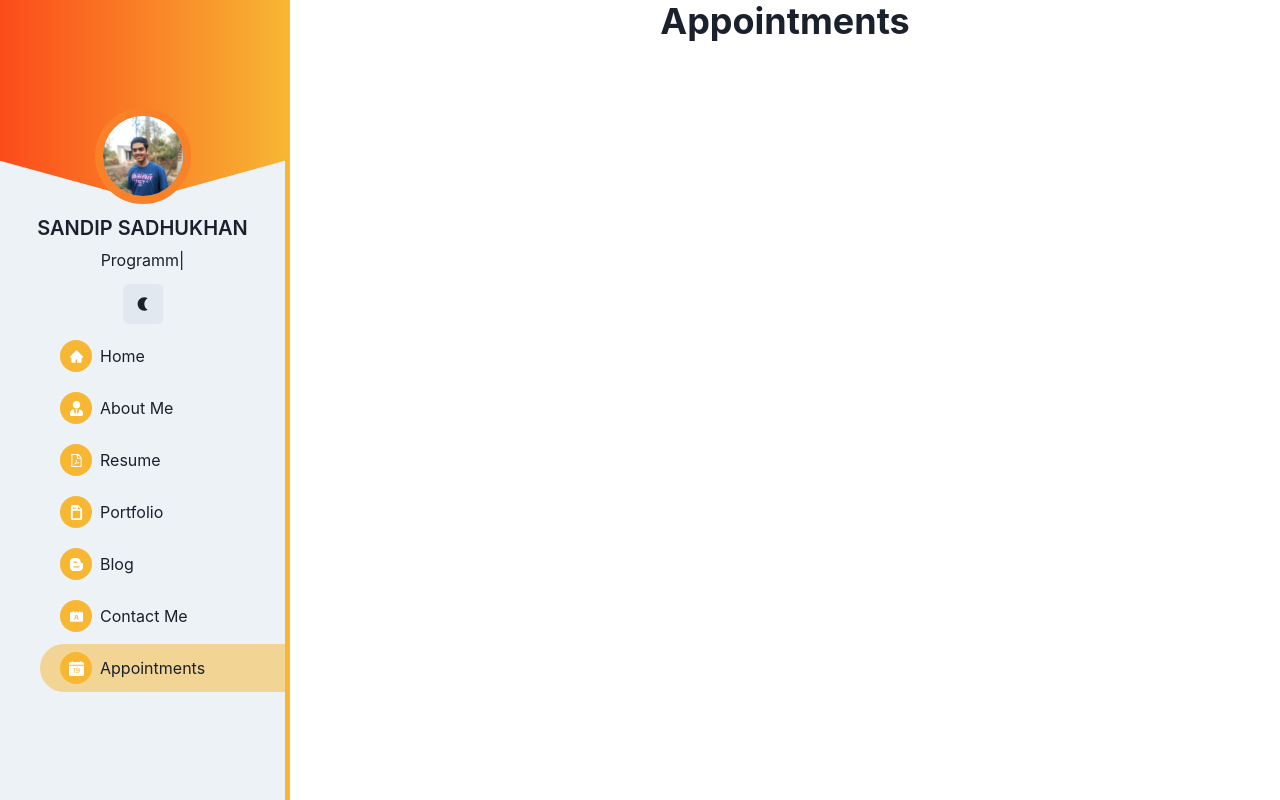
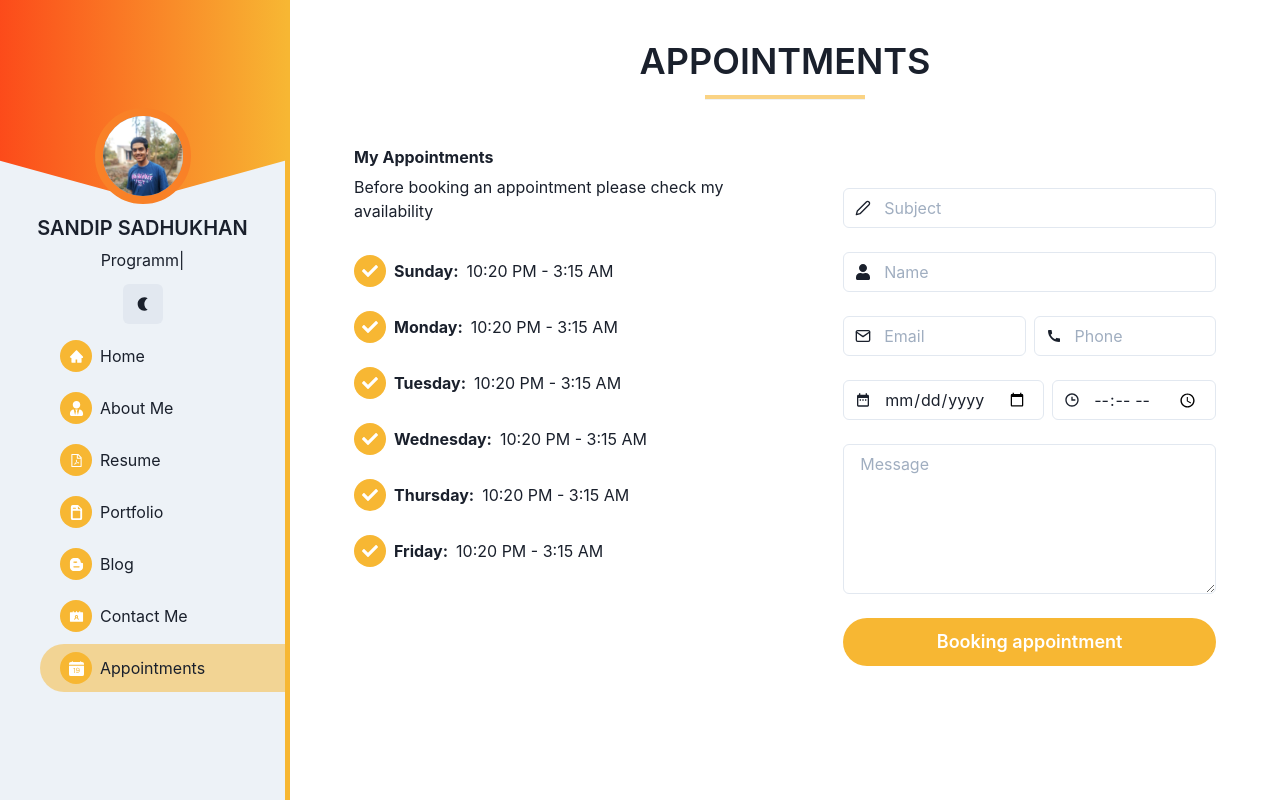
Before and after one commit to sandip-sadhukhan/7resume, a Next.js app in the folder frontend/: page /1/appointments in a window 1280 px wide. Built offline with nearby package versions, Linux system fonts and the light colour scheme.

Commit message:
appointment form added

```diff
--- /dev/null
+++ b/frontend/components/profile/sections/appointments/AppointmentForm.tsx
@@ -0,0 +1,77 @@
+import {
+  Button,
+  HStack,
+  Input,
+  InputGroup,
+  InputLeftElement,
+  Textarea,
+  VStack,
+} from "@chakra-ui/react"
+import React from "react"
+import { BiTime } from "react-icons/bi"
+import { FaUser } from "react-icons/fa"
+import { FiEdit2, FiMail } from "react-icons/fi"
+import { MdCall, MdDateRange } from "react-icons/md"
+
+interface Props {
+  secondaryColor: string
+}
+
+const AppointmentForm = ({ secondaryColor }: Props) => {
+  return (
+    <VStack flex={1} pt={10} gap={4}>
+      <InputGroup>
+        <InputLeftElement pointerEvents="none">
+          <FiEdit2 color="gray.300" />
+        </InputLeftElement>
+        <Input variant="outline" w="full" type="text" placeholder="Subject" />
+      </InputGroup>
+      <InputGroup>
+        <InputLeftElement pointerEvents="none">
+          <FaUser color="gray.300" />
+        </InputLeftElement>
+        <Input variant="outline" w="full" type="text" placeholder="Name" />
+      </InputGroup>
+      <HStack w="full">
+        <InputGroup>
+          <InputLeftElement pointerEvents="none">
+            <FiMail color="gray.300" />
+          </InputLeftElement>
+          <Input variant="outline" w="full" type="email" placeholder="Email" />
+        </InputGroup>
+        <InputGroup>
+          <InputLeftElement pointerEvents="none">
+            <MdCall color="gray.300" />
+          </InputLeftElement>
+          <Input variant="outline" w="full" type="tel" placeholder="Phone" />
+        </InputGroup>
+      </HStack>
+      <HStack w="full">
+        <InputGroup>
+          <InputLeftElement pointerEvents="none">
+            <MdDateRange color="gray.300" />
+          </InputLeftElement>
+          <Input variant="outline" w="full" type="date" placeholder="Date" />
+        </InputGroup>
+        <InputGroup>
+          <InputLeftElement pointerEvents="none">
+            <BiTime color="gray.300" />
+          </InputLeftElement>
+          <Input variant="outline" w="full" type="time" placeholder="Time" />
+        </InputGroup>
+      </HStack>
+      <Textarea rows={6} placeholder="Message" />
+      <Button
+        bgColor={secondaryColor}
+        color="white"
+        w="full"
+        rounded="full"
+        size="lg"
+      >
+        Booking appointment
+      </Button>
+    </VStack>
+  )
+}
+
+export default AppointmentForm
--- /dev/null
+++ b/frontend/components/profile/sections/appointments/AvailableAppointment.tsx
@@ -0,0 +1,30 @@
+import { Heading, HStack, Text } from "@chakra-ui/react"
+import React from "react"
+import { FaCheck } from "react-icons/fa"
+
+interface Props {
+  secondaryColor: string
+  day: string
+  timeSlot: string
+}
+
+const AvailableAppointment = (props: Props) => {
+  return (
+    <HStack>
+      <HStack
+        justifyContent="center"
+        w={8}
+        h={8}
+        bgColor={props.secondaryColor}
+        rounded="full"
+        color="white"
+      >
+        <FaCheck />
+      </HStack>
+      <Heading size="sm">{props.day}:</Heading>
+      <Text>{props.timeSlot}</Text>
+    </HStack>
+  )
+}
+
+export default AvailableAppointment
--- /dev/null
+++ b/frontend/components/profile/sections/appointments/MyAppointments.tsx
@@ -0,0 +1,50 @@
+import { Heading, Text, VStack } from "@chakra-ui/react"
+import React from "react"
+import AvailableAppointment from "./AvailableAppointment"
+
+interface Props {
+  secondaryColor: string
+}
+
+const MyAppointments = (props: Props) => {
+  return (
+    <VStack align="start">
+      <Heading size="sm">My Appointments</Heading>
+      <Text>Before booking an appointment please check my availability</Text>
+      <VStack pt={6} gap={4} align="start">
+        <AvailableAppointment
+          secondaryColor={props.secondaryColor}
+          day="Sunday"
+          timeSlot="10:20 PM - 3:15 AM"
+        />
+        <AvailableAppointment
+          secondaryColor={props.secondaryColor}
+          day="Monday"
+          timeSlot="10:20 PM - 3:15 AM"
+        />
+        <AvailableAppointment
+          secondaryColor={props.secondaryColor}
+          day="Tuesday"
+          timeSlot="10:20 PM - 3:15 AM"
+        />
+        <AvailableAppointment
+          secondaryColor={props.secondaryColor}
+          day="Wednesday"
+          timeSlot="10:20 PM - 3:15 AM"
+        />
+        <AvailableAppointment
+          secondaryColor={props.secondaryColor}
+          day="Thursday"
+          timeSlot="10:20 PM - 3:15 AM"
+        />
+        <AvailableAppointment
+          secondaryColor={props.secondaryColor}
+          day="Friday"
+          timeSlot="10:20 PM - 3:15 AM"
+        />
+      </VStack>
+    </VStack>
+  )
+}
+
+export default MyAppointments
--- /dev/null
+++ b/frontend/components/profile/sections/appointments/index.tsx
@@ -0,0 +1,37 @@
+import React from "react"
+import { useColorModeValue, VStack, HStack } from "@chakra-ui/react"
+import SectionHeading from "../../SectionHeading"
+import MyAppointments from "./MyAppointments"
+import AppointmentForm from "./AppointmentForm"
+
+const AppointmentSection = () => {
+  const secondaryColor = useColorModeValue("#f7b733", "#00c6ff")
+  const headingColor = useColorModeValue("gray.800", "gray.50")
+
+  return (
+    <VStack
+      align="start"
+      justifyContent="center"
+      pt={[5, 5, 5, 10, 10]}
+      px={[5, 5, 5, 16, 16]}
+      w={["95%", "95%", "95%", "full", "full"]}
+    >
+      {/* Heading */}
+      <SectionHeading
+        secondaryColor={secondaryColor}
+        headingColor={headingColor}
+        title="Appointments"
+      />
+
+      <HStack align="start" w="full" pt={10} spacing={16}>
+        {/* My Appointments */}
+        <MyAppointments secondaryColor={secondaryColor} />
+
+        {/* Appointment Form */}
+        <AppointmentForm secondaryColor={secondaryColor} />
+      </HStack>
+    </VStack>
+  )
+}
+
+export default AppointmentSection
--- a/frontend/components/profile/sections/contact/Hero.tsx
+++ b/frontend/components/profile/sections/contact/Hero.tsx
@@ -24,7 +24,6 @@ const Hero = (props: Props) => {
             variant="flushed"
             placeholder="Name"
             required
-            autoFocus
             mb={8}
             size="lg"
           />
--- a/frontend/pages/[username]/appointments.tsx
+++ b/frontend/pages/[username]/appointments.tsx
@@ -1,11 +1,11 @@
-import { Heading } from "@chakra-ui/react"
 import type { NextPage } from "next"
 import Layout from "../../components/profile/Layout"
+import AppointmentSection from "../../components/profile/sections/appointments"
 
 const Appointments: NextPage = () => {
   return (
     <Layout>
-      <Heading>Appointments</Heading>
+      <AppointmentSection />
     </Layout>
   )
 }
```
